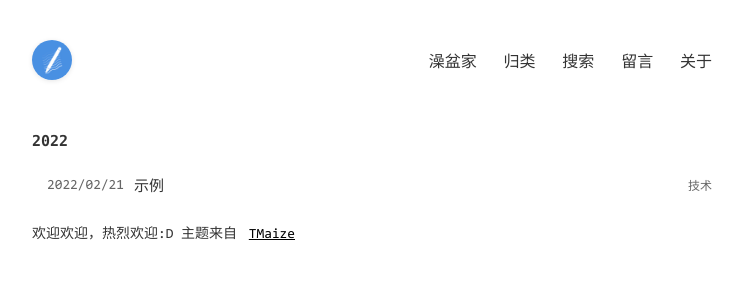
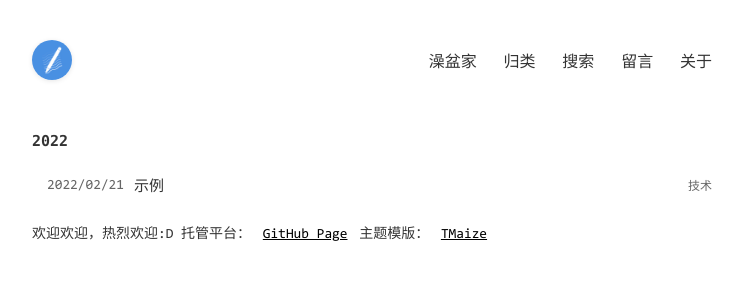
Before and after one commit to Zaopen/zaopen.github.io, a Jekyll site: the page built from index.html, in a window 1280 px wide. Shown: the top 300 px of the page, without its empty margins (268-1011 px from the left). Built offline with Jekyll 4.4.1, drawn with Linux system fonts in a browser that asks for light colours.

Commit message:
update css

```diff
--- a/_config.yml
+++ b/_config.yml
@@ -5,7 +5,7 @@ title: 澡盆家
 description: 澡盆的记事本
 keywords: 澡盆,宝宝猪,生活,日记,blog
 author: 澡盆
-footerText: '欢迎欢迎，热烈欢迎:D'
+footerText: '欢迎欢迎，热烈欢迎:D  '
 
 # 这些不要动
 permalink: /posts/:year/:month/:day/:title.html
@@ -21,7 +21,7 @@ domainUrl: 'https://zaopen.github.io/'
 baseurl: ''
 
 # 留言地址，会在chat页面中重定向到该地址
-tucaoUrl: ''
+# tucaoUrl: ''
 
 # 菜单
 # 必填字段 title: '文本' url: '链接'
--- a/_includes/footer.html
+++ b/_includes/footer.html
@@ -1,8 +1,10 @@
 <footer class="footer">
   <span>{{ site.footerText }}</span>
   <!-- <a href="{{ site.baseurl }}/static/xml/rss.xml">RSS订阅</a> -->
-  <span>主题来自</span>
-  <a href="https://github.com/TMaize/tmaize-blog">TMaize</a>
+  <span>托管平台：</span>
+  <a href="https://pages.github.com/">GitHub Page</a>
+  <span>主题模版：</span>
+  <a href="https://github.com/TMaize/tmaize-blog/">TMaize</a>
 </footer>
 <div id="to-top">
   <span></span>
```
